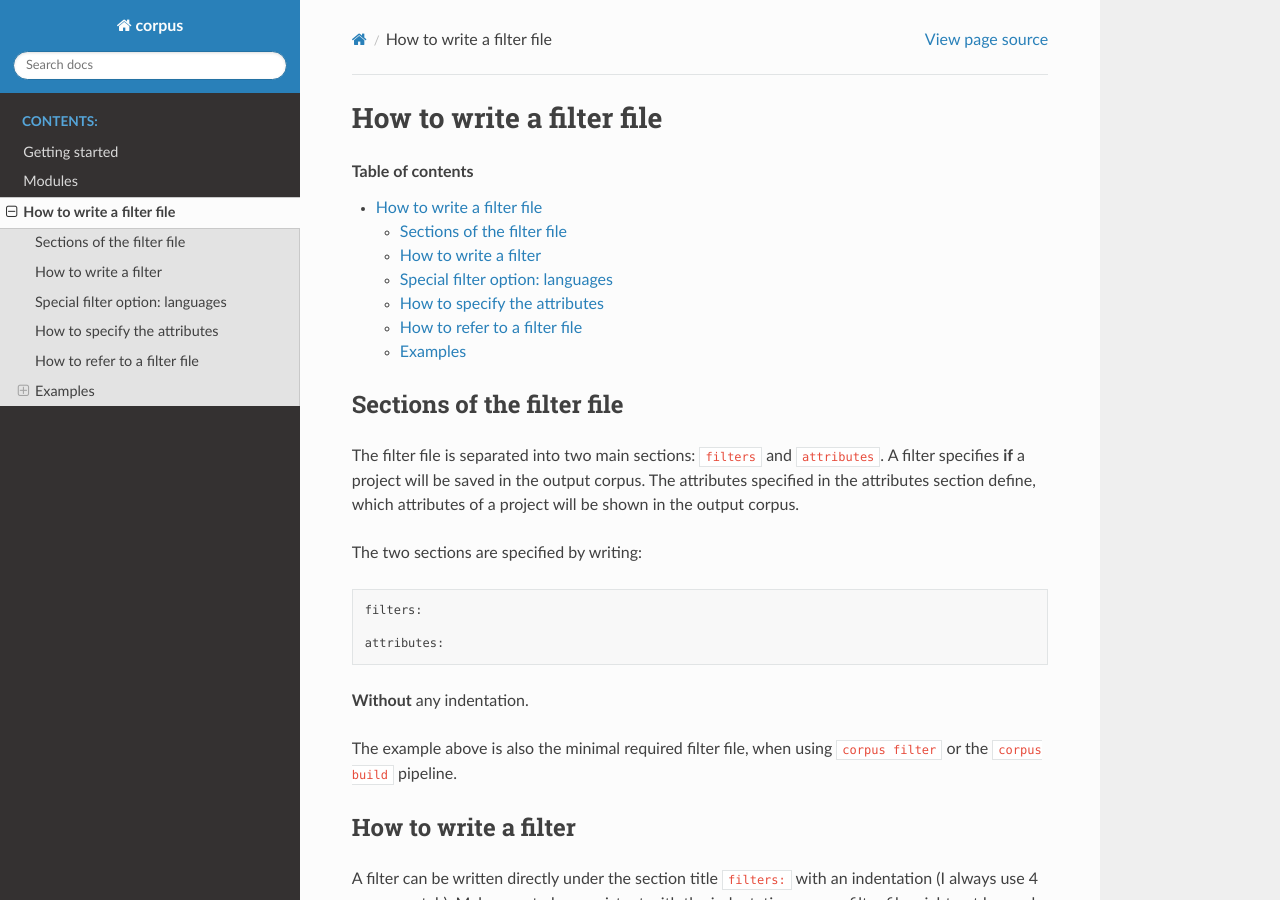
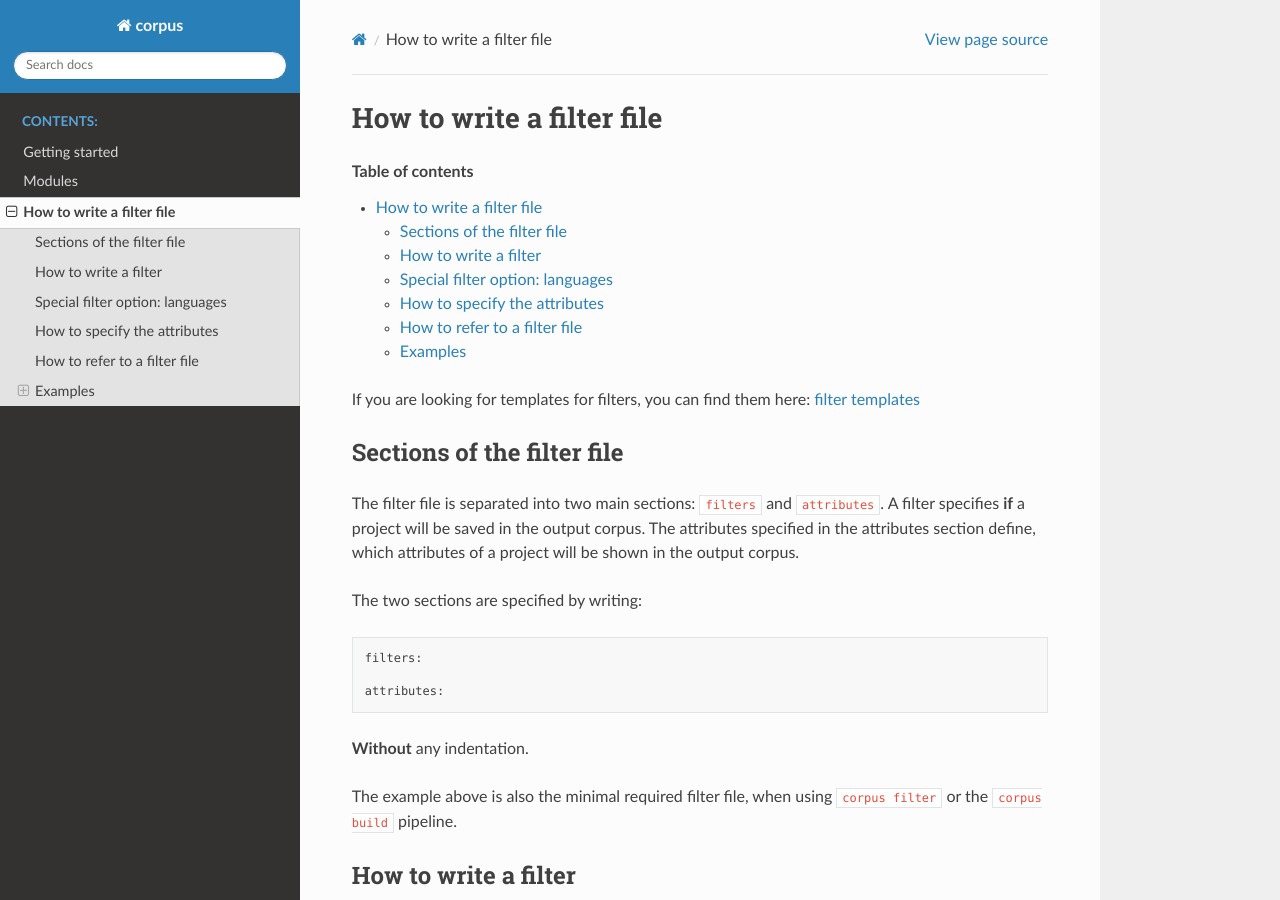
Before and after one commit to DLR-SC/GitLab-Corpus, a Sphinx documentation site: the page built from docs/source/filter-specification.rst, in a window 1280 px wide and 900 px high. Built offline with Sphinx 7.4.7 and the Read the Docs theme 2.0.0, drawn with Linux system fonts in a browser that asks for light colours.

Commit message:
add hint for filter templates

```diff
--- a/docs/source/filter-specification.rst
+++ b/docs/source/filter-specification.rst
@@ -4,6 +4,9 @@ How to write a filter file
 
 .. contents:: Table of contents
     :depth: 2
+
+If you are looking for templates for filters, you can find them here:
+`filter templates <https://gitlab.dlr.de/sc/ivs-open/corpus/-/tree/master/filter-templates>`_
 
 =============================
 Sections of the filter file
--- a/docs/source/getting-started.rst
+++ b/docs/source/getting-started.rst
@@ -45,3 +45,6 @@ witnessed execution times of over 40 minutes). So I really recommend, that you d
 only once. In the following you can then use ``corpus filter --out=path/to/file.json``. This will prevent, that your
 previously extracted corpus will be overwritten, as you probably do not want to crawl all projects again everytime you
 try a new filter.
+
+You can find interesting templates for filters here:
+`filter templates <https://gitlab.dlr.de/sc/ivs-open/corpus/-/tree/master/filter-templates>`_
```
